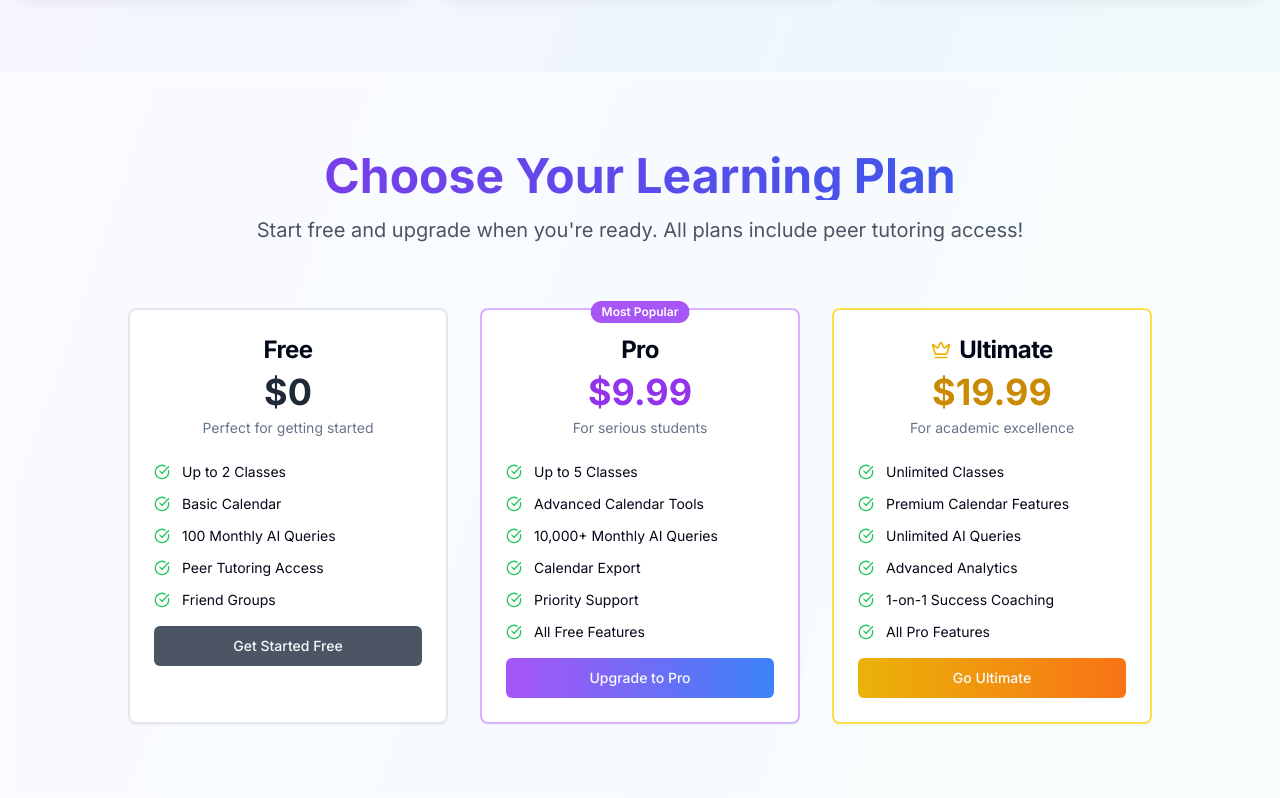
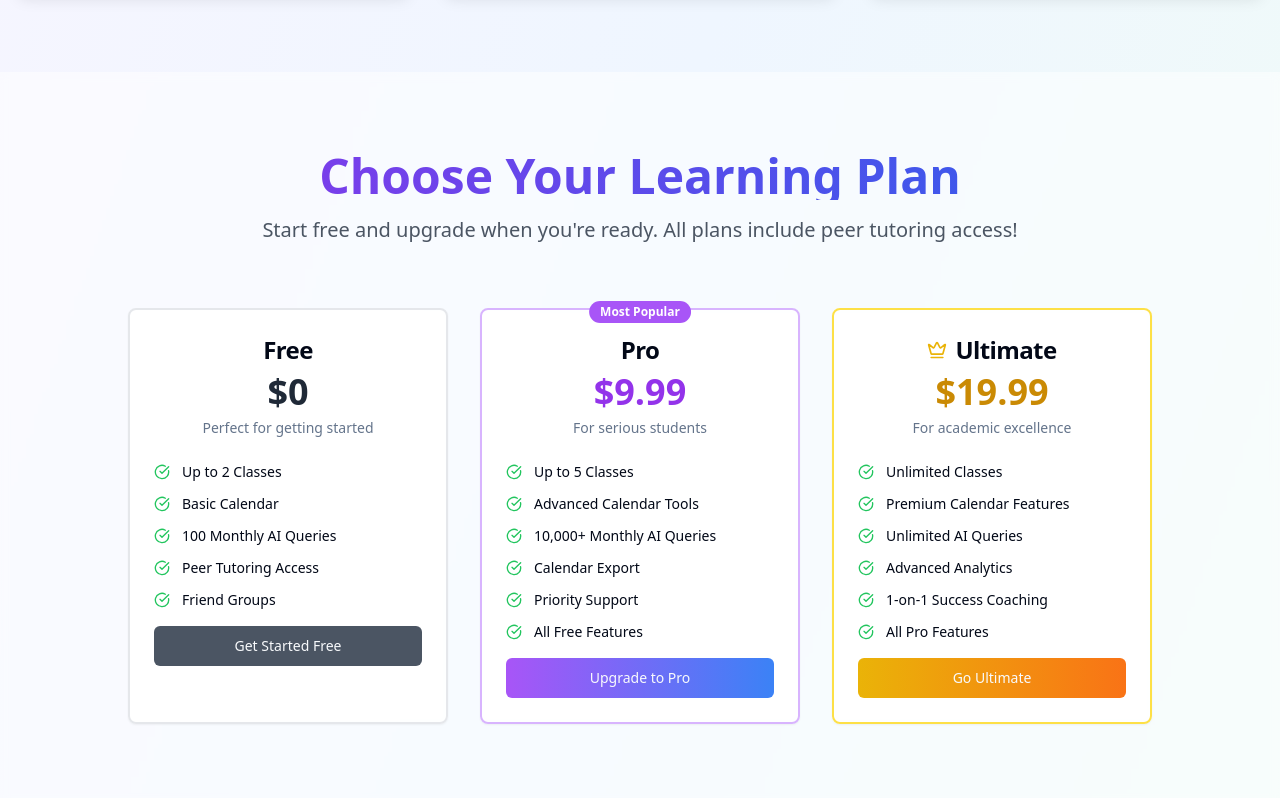
Before and after one commit to Shaheerk101/TimewiseAI, a Next.js app: page / in a window 1280 px wide. Shown: the part 1634-2432 px from the top of the page. Built offline with nearby package versions, Linux system fonts and the light colour scheme.

Commit message:
Update layout.tsx

```diff
--- a/app/layout.tsx
+++ b/app/layout.tsx
@@ -1,9 +1,6 @@
 import type React from "react"
 import type { Metadata } from "next"
-import { Inter } from 'next/font/google'
 import "./globals.css"
-
-const inter = Inter({ subsets: ["latin"] })
 
 export const metadata: Metadata = {
   title: "TimeWiseAI - AI-Powered Academic Success Platform",
@@ -17,7 +14,7 @@
 }) {
   return (
     <html lang="en">
-      <body className={inter.className}>{children}</body>
+      <body className="font-sans antialiased">{children}</body>
     </html>
   )
 }
```
